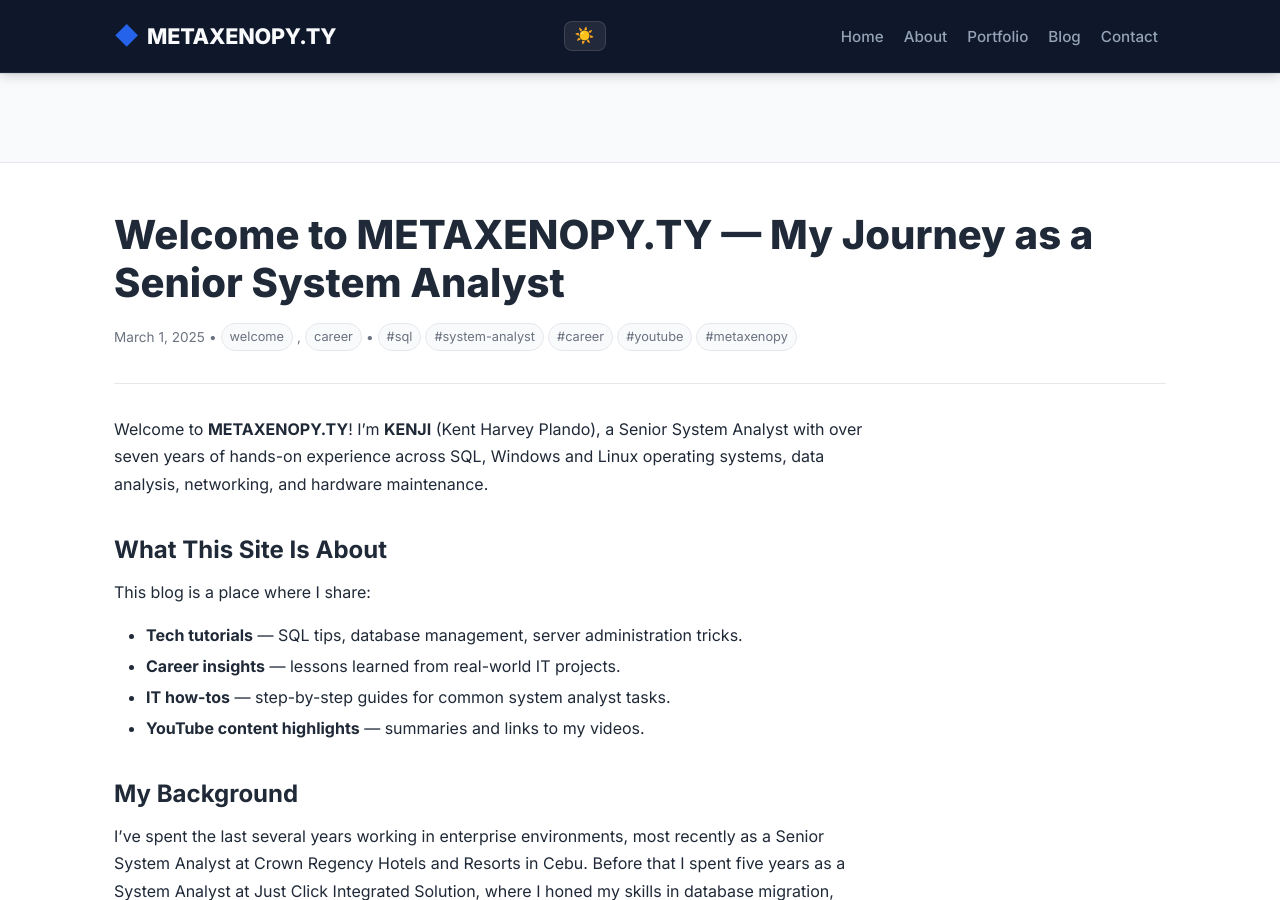
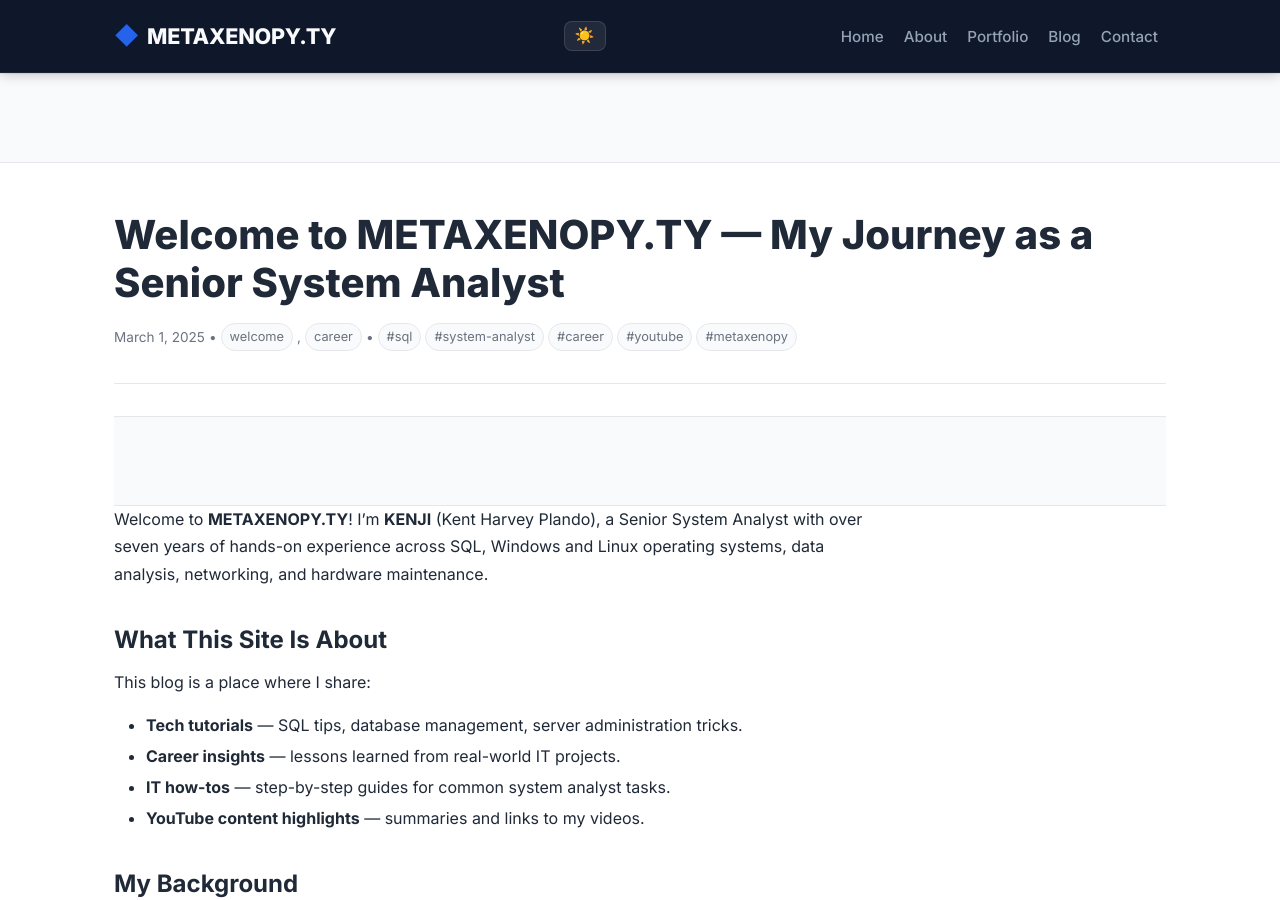
Before and after one commit to darzmackz/darzmackz.github.io, a Jekyll site: the page built from _posts/2025-03-01-welcome-to-metaxenopy.md, in a window 1280 px wide and 900 px high. Built offline with Jekyll 4.4.1, drawn with Linux system fonts in a browser that asks for light colours.

Commit message:
Add ads.txt and AdSense post ad slots
Co-authored-by: darzmackz <36530305+darzmackz@users.noreply.github.com>

```diff
--- /dev/null
+++ b/_includes/adsense-post.html
@@ -0,0 +1,12 @@
+<!-- Google AdSense In-Post Ad Slot -->
+<div class="ad-slot ad-slot-post">
+  <ins class="adsbygoogle"
+       style="display:block"
+       data-ad-client="{{ site.google_adsense_publisher_id }}"
+       data-ad-slot="ZZZZZZZZZZ"
+       data-ad-format="auto"
+       data-full-width-responsive="true"></ins>
+  <script>
+    (adsbygoogle = window.adsbygoogle || []).push({});
+  </script>
+</div>
--- a/_layouts/post.html
+++ b/_layouts/post.html
@@ -35,9 +35,15 @@ layout: default
   </div>
   {% endif %}
 
+  <!-- Top Post Ad Slot -->
+  {% include adsense-post.html %}
+
   <div class="post-content">
     {{ content }}
   </div>
+
+  <!-- Bottom Post Ad Slot -->
+  {% include adsense-post.html %}
 
   <div class="post-navigation">
     {% if page.previous.url %}
--- /dev/null
+++ b/ads.txt
@@ -0,0 +1 @@
+google.com, pub-9496975311042369, DIRECT, f08c47fec0942fa0
```
